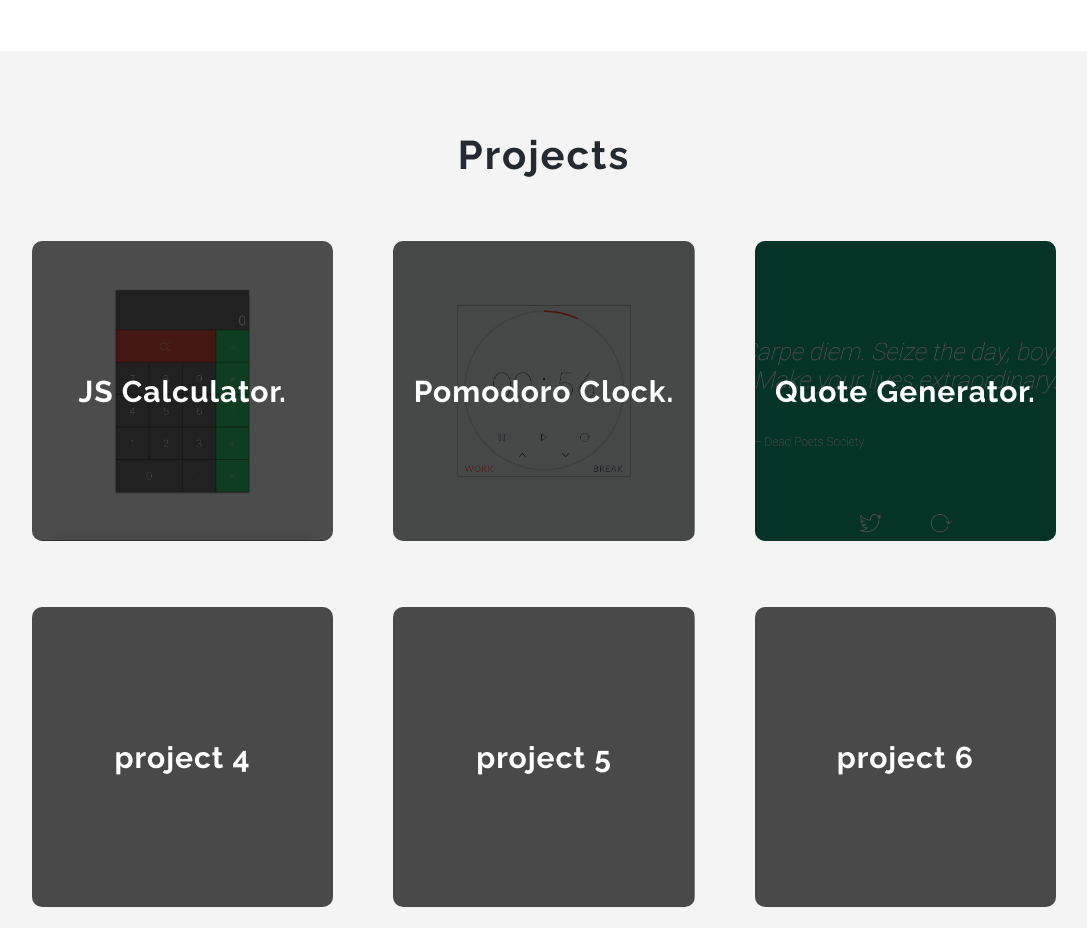
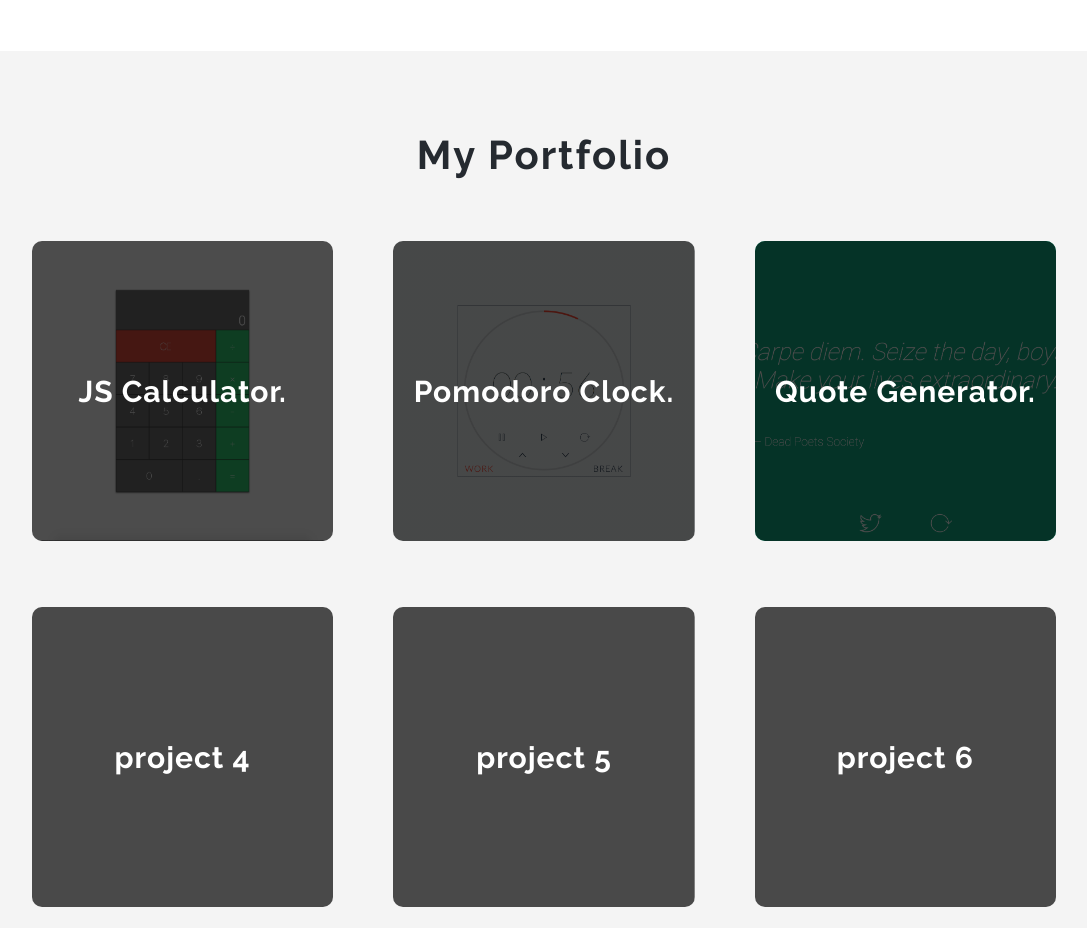
Before and after one commit to dylanmooney62/portfolio, a website: page public/index.html in a window 1280 px wide. Shown: the part 1140-2068 px from the top of the page, without its empty margins (96-1183 px from the left). Drawn offline with Linux system fonts and the light colour scheme.

Commit message:
changed projects text to portfolio

```diff
--- a/public/index.html
+++ b/public/index.html
@@ -51,7 +51,7 @@
 
 <section id="section-work">
 	<div class="row">
-		<h2>Projects</h2>
+		<h2>My Portfolio</h2>
 	</div>
 
 	<ul id="project-list" class="row">
```
